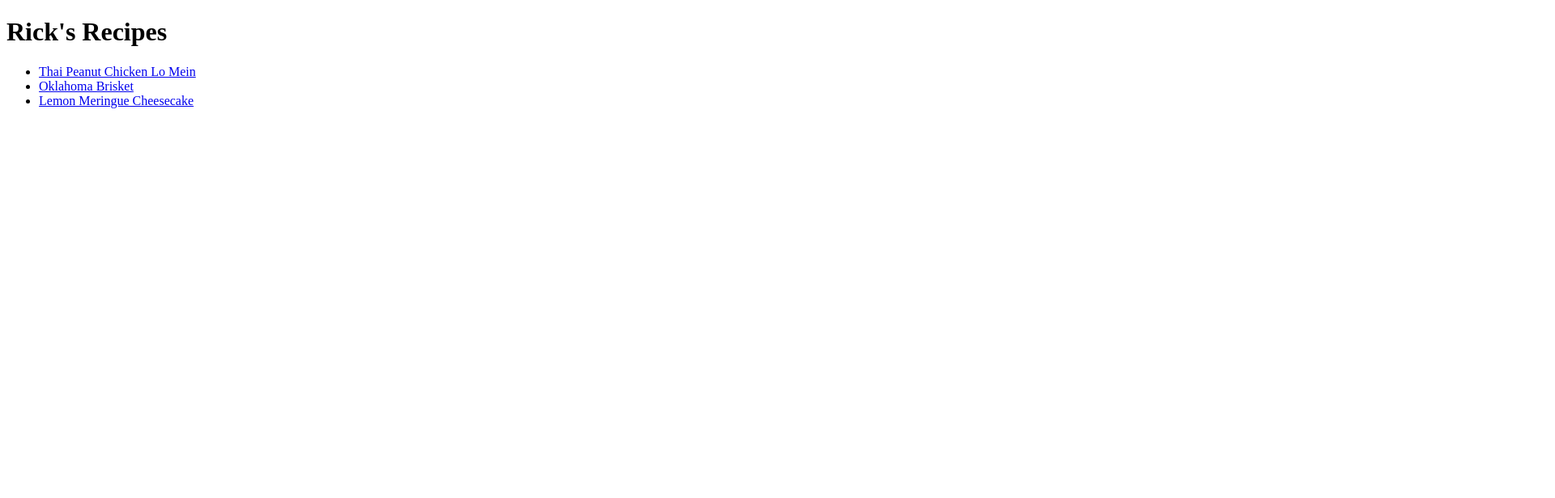
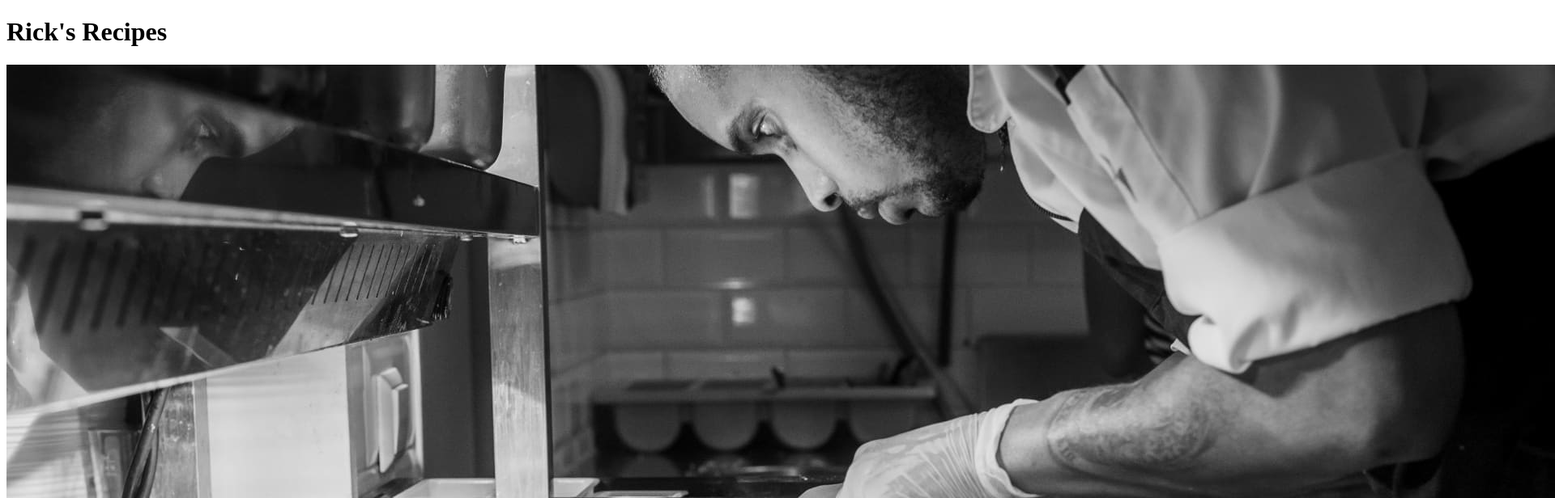
Before and after one commit to ppost0/odin-recipes, a plain HTML site: page index.html in a window 1280 px wide. Shown: the top 616 px of the page at 81% size, 1920 px wide, since content can reach past the window. Drawn offline with Linux system fonts and the light colour scheme.

Commit message:
Add image to homepage

```diff
--- a/index.html
+++ b/index.html
@@ -7,6 +7,7 @@
 
   <body>
     <h1>Rick's Recipes</h1>
+    <img src="./images/chef.jpeg" alt="a chef checkign on plated meals">
 
 
     <ul>
```
Also changed, not shown: images/chef.jpeg (added).
